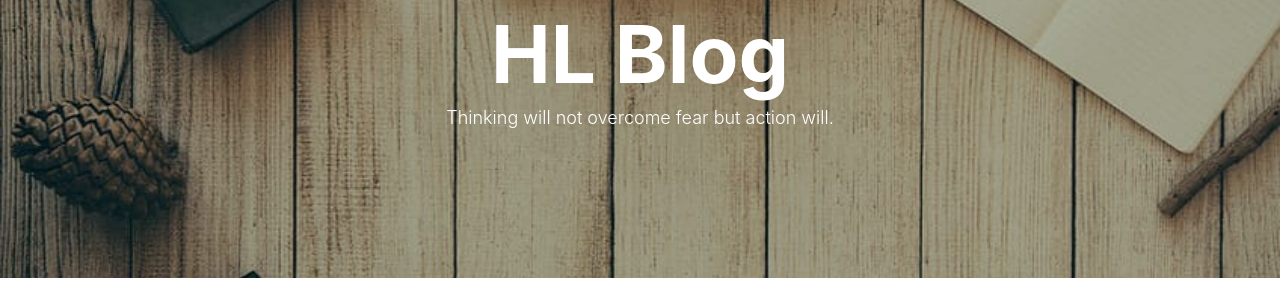
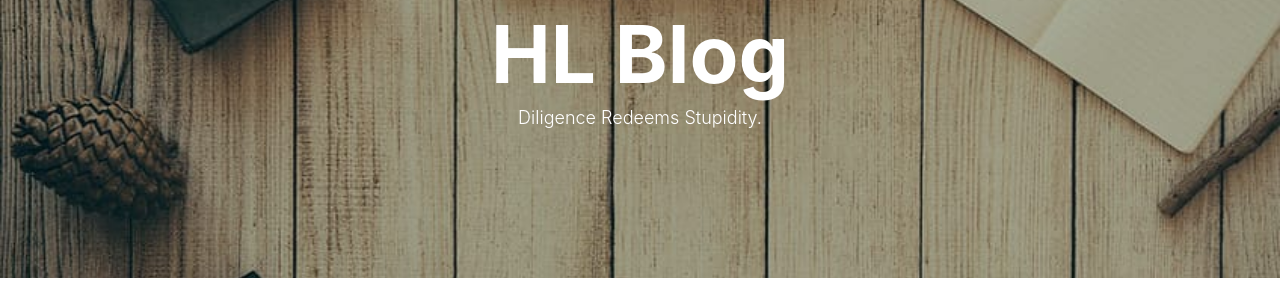
Before and after one commit to alistarhu/alistarhu.github.io, a Jekyll site: the page built from index.html, in a window 1280 px wide. Shown: the part 140-440 px from the top of the page. Built offline with Jekyll 4.4.1, drawn with Linux system fonts in a browser that asks for light colours; nearby versions of some CDN libraries; the list of posts is cut into pages by our own code; comment, search, counter and statistics services are not loaded.

Commit message:
Update index.html

```diff
--- a/index.html
+++ b/index.html
@@ -1,6 +1,6 @@
 ---
 layout: page
-description: "Thinking will not overcome fear but action will."
+description: "Diligence Redeems Stupidity."
 ---
 
 {% for post in paginator.posts %}
```
